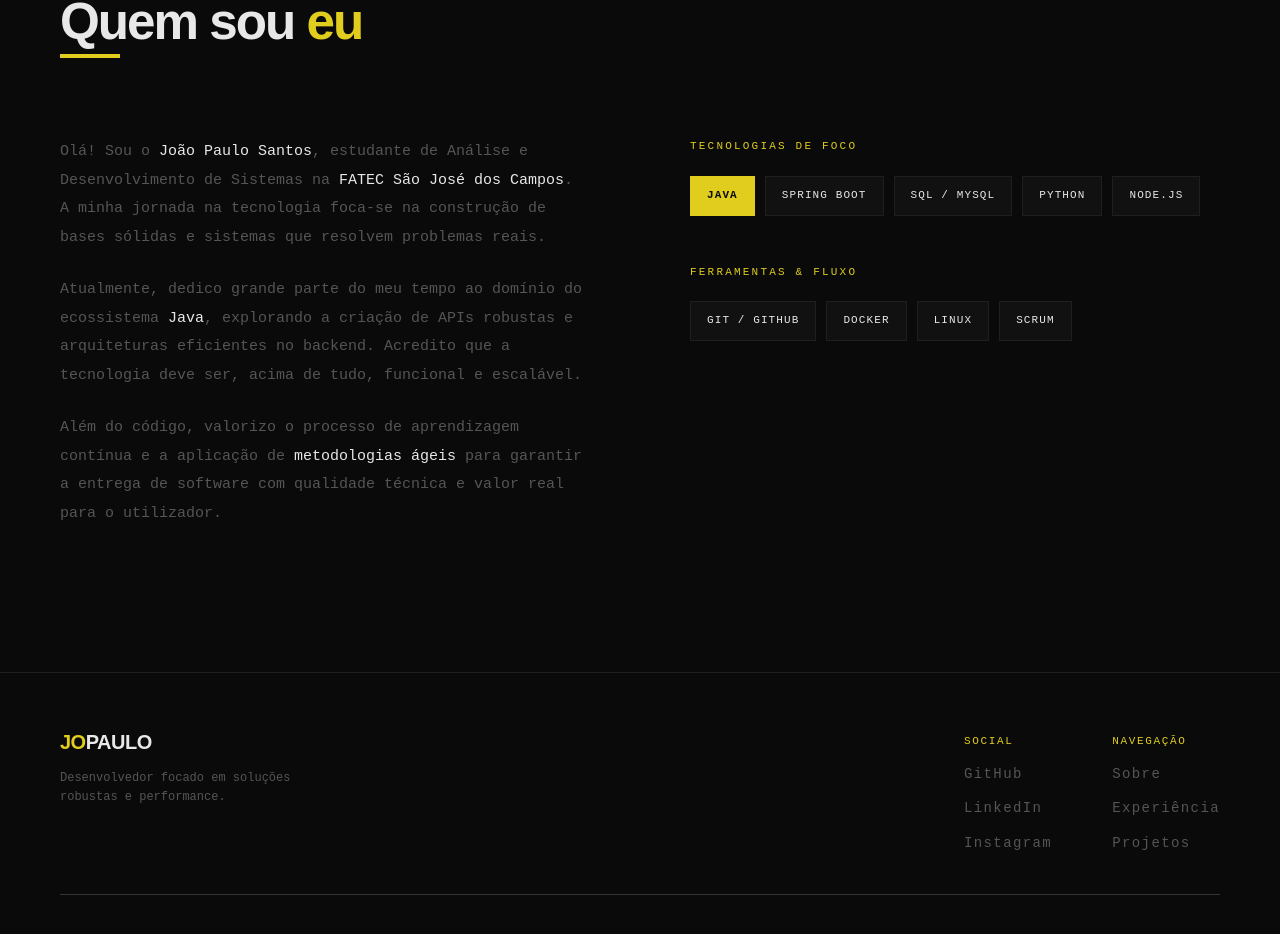
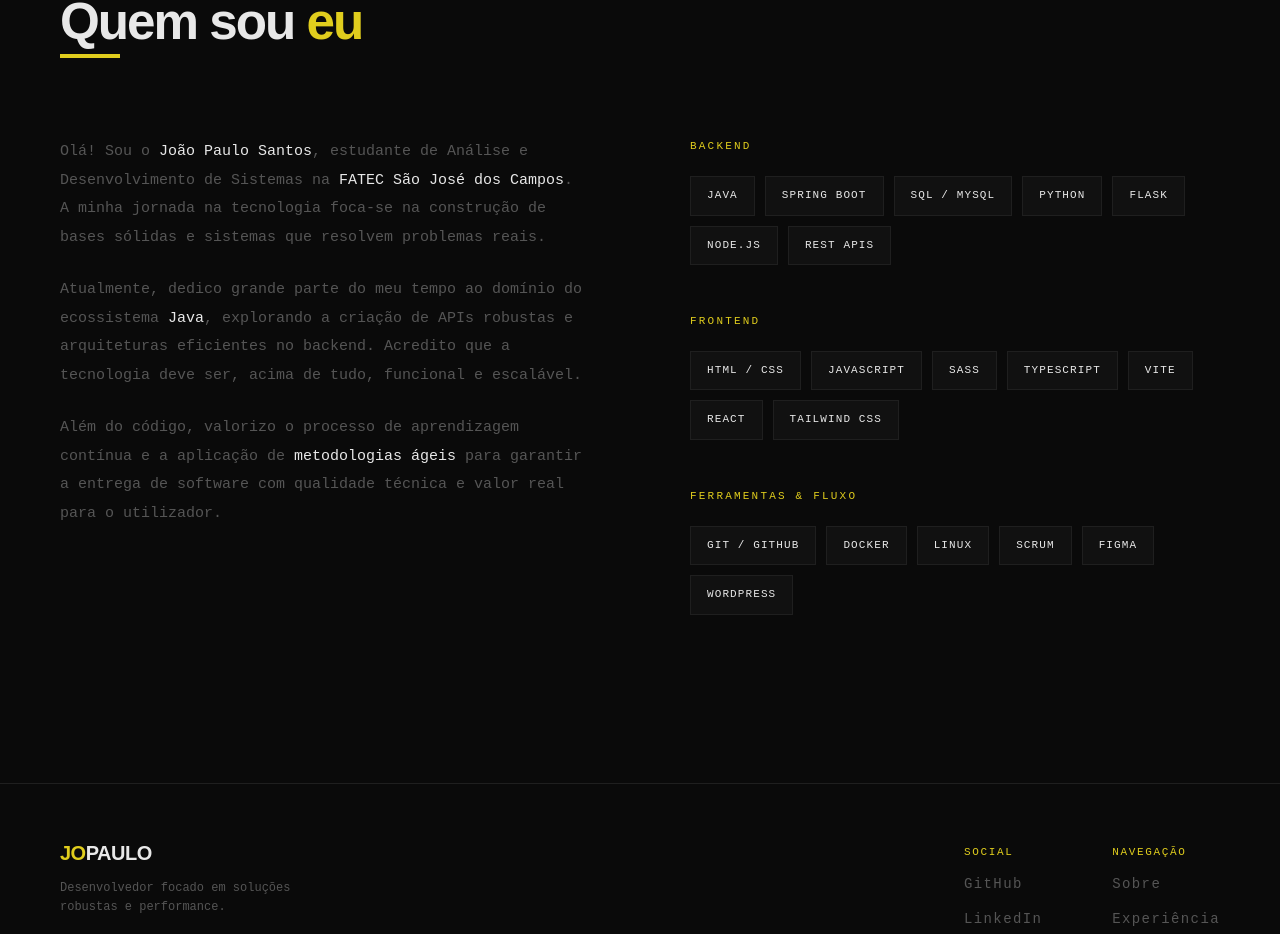
Before and after one commit to jopaul0/jopaul0.github.io, a React (Vite) app: page / in a window 1280 px wide. Shown: the part 1013-1947 px from the top of the page. Built offline with nearby package versions, Linux system fonts and the light colour scheme.

Commit message:
chore: change skills

```diff
--- a/src/pages/About/index.tsx
+++ b/src/pages/About/index.tsx
@@ -2,6 +2,22 @@ import styles from './About.module.scss';
 import { StatusBadge } from '@/components/StatusBadge';
 
 export const About = () => {
+
+    const skillsData = [
+        {
+            title: "Backend",
+            skills: ["Java", "Spring Boot", "SQL / MySQL", "Python", "Flask", "Node.js", "REST APIs"]
+        },
+        {
+            title: "Frontend",
+            skills: ["HTML / CSS", "JavaScript", "Sass", "TypeScript", "Vite", "React", "Tailwind CSS"]
+        },
+        {
+            title: "Ferramentas & Fluxo",
+            skills: ["Git / GitHub", "Docker", "Linux", "Scrum", "Figma", "WordPress"]
+        }
+    ];
+
     return (
         <section className={styles.about} id="sobre">
             <div className={styles.sectionHeader}>
@@ -23,26 +39,22 @@ export const About = () => {
                 </div>
 
                 <div className={styles.aboutRight}>
-                    <div className={styles.skillsGroup}>
-                        <div className={styles.groupTitle}>Tecnologias de Foco</div>
-                        <div className={styles.skillTags}>
-                            <StatusBadge label="Java" variant="filled" noDot interactive />
-                            <StatusBadge label="Spring Boot" variant="default" noDot />
-                            <StatusBadge label="SQL / MySQL" variant="default" noDot />
-                            <StatusBadge label="Python" variant="default" noDot />
-                            <StatusBadge label="Node.js" variant="default" noDot />
+                    {skillsData.map((group, index) => (
+                        <div key={index} className={styles.skillsGroup}>
+                            <div className={styles.groupTitle}>{group.title}</div>
+                            <div className={styles.skillTags}>
+                                {group.skills.map((skill) => (
+                                    <StatusBadge
+                                        key={skill}
+                                        label={skill}
+                                        variant="default"
+                                        noDot
+                                        interactive
+                                    />
+                                ))}
+                            </div>
                         </div>
-                    </div>
-
-                    <div className={styles.skillsGroup}>
-                        <div className={styles.groupTitle}>Ferramentas & Fluxo</div>
-                        <div className={styles.skillTags}>
-                            <StatusBadge label="Git / GitHub" variant="default" noDot />
-                            <StatusBadge label="Docker" variant="default" noDot />
-                            <StatusBadge label="Linux" variant="default" noDot />
-                            <StatusBadge label="Scrum" variant="default" noDot />
-                        </div>
-                    </div>
+                    ))}
                 </div>
             </div>
         </section>
```
